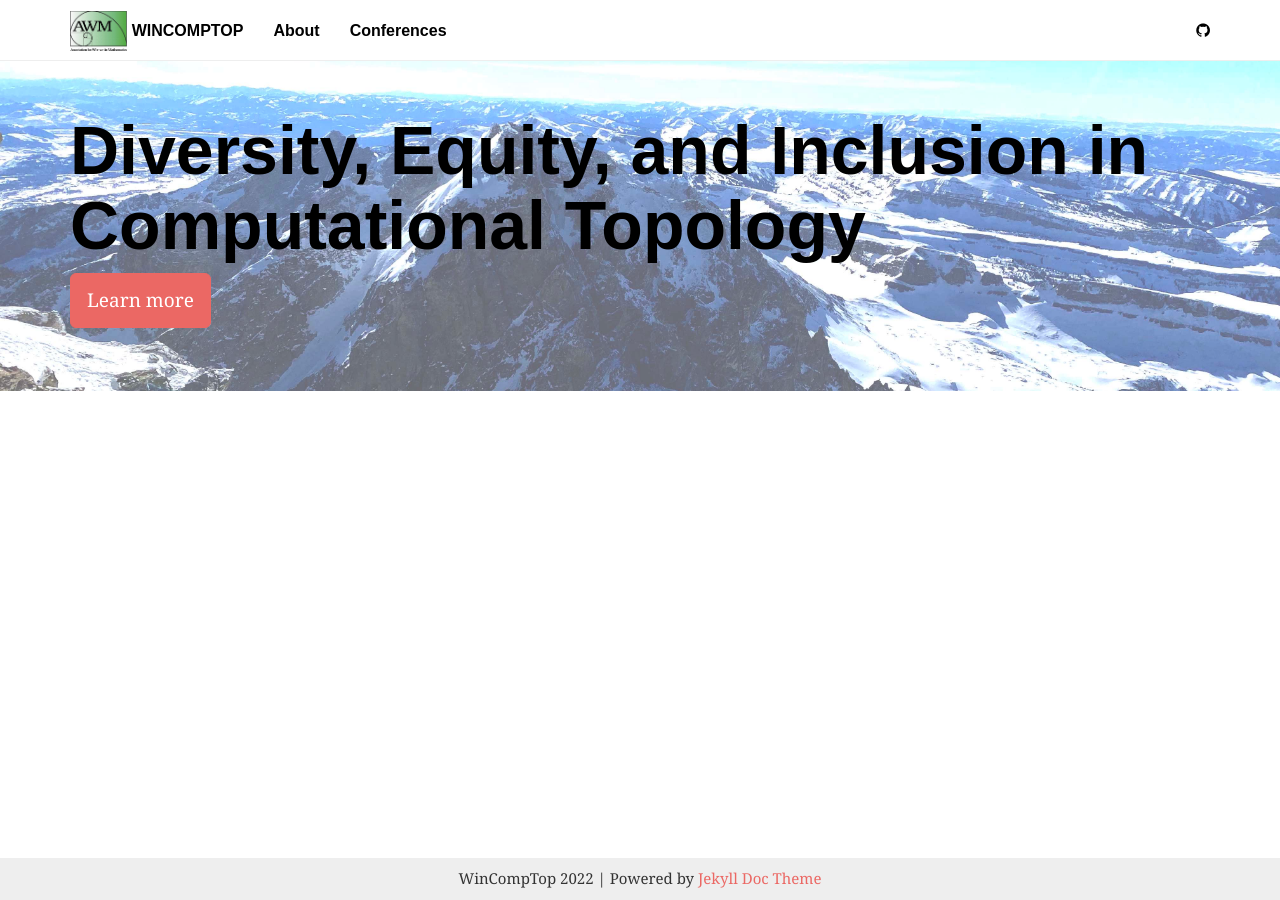
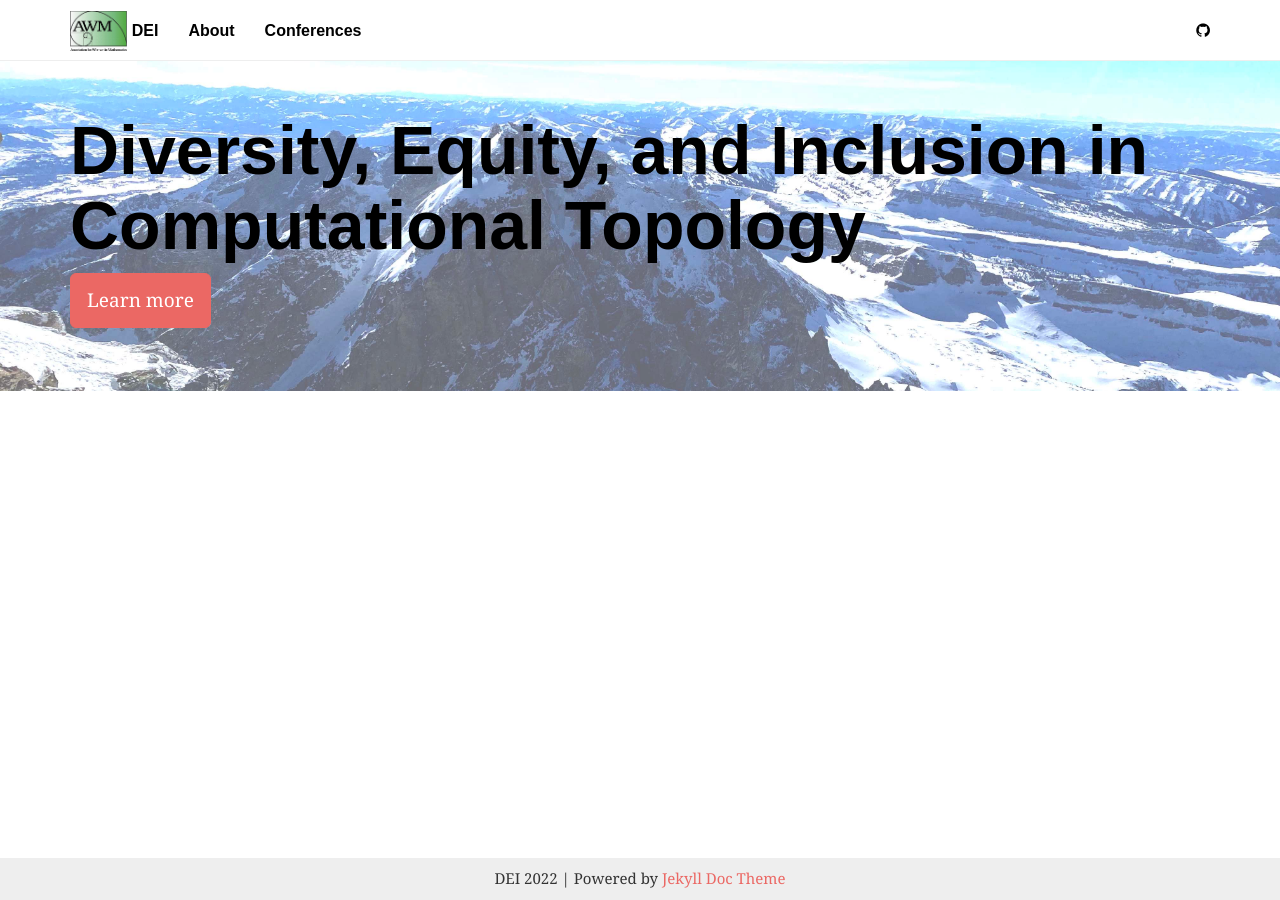
Before and after one commit to compTAG/DEI, a Jekyll site: the page built from index.html, in a window 1280 px wide. Built offline with Jekyll 4.4.1, drawn with Linux system fonts in a browser that asks for light colours; some web fonts are replaced.

Commit message:
Update config for new url

```diff
--- a/_config.yml
+++ b/_config.yml
@@ -1,13 +1,13 @@
 # Site settings
-title: WinCompTop
+title: DEI
 email:
 description: >
-  Website for the Women in Computational Topology Community
+  Website for Diversity, Equity, and Inclusion in the Computational Topology Community
 lang: en-US
 
-baseurl: "/WinCompTop-website" # the subpath of your site, e.g. /blog/
-url: https://compTAG.github.io/WinCompTop-website # the base hostname & protocol for your site
-git_address: https://github.com/compTAG/WinCompTop-website
+baseurl: "/DEI" # the subpath of your site, e.g. /blog/
+url: https://compTAG.github.io/DEI # the base hostname & protocol for your site
+git_address: https://github.com/compTAG/DEI
 git_edit_address: https://github.com/aksakalli/jekyll-doc-theme/blob/gh-pages
 
 # theme options from https://bootswatch.com/3/
```
